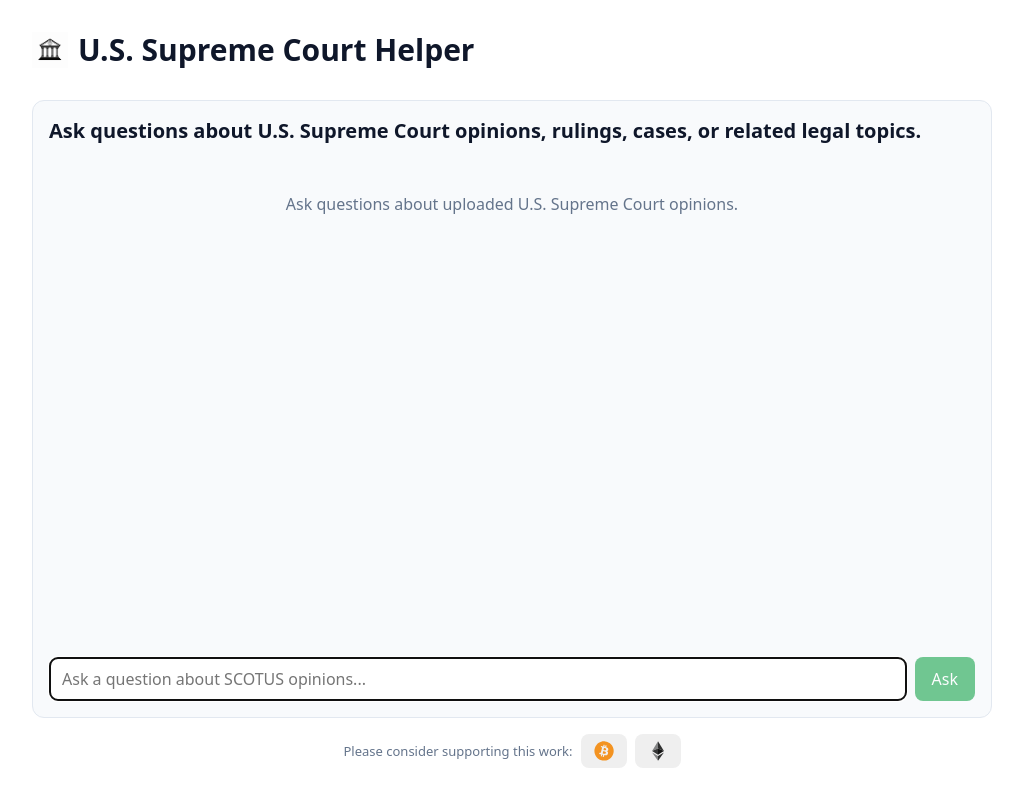
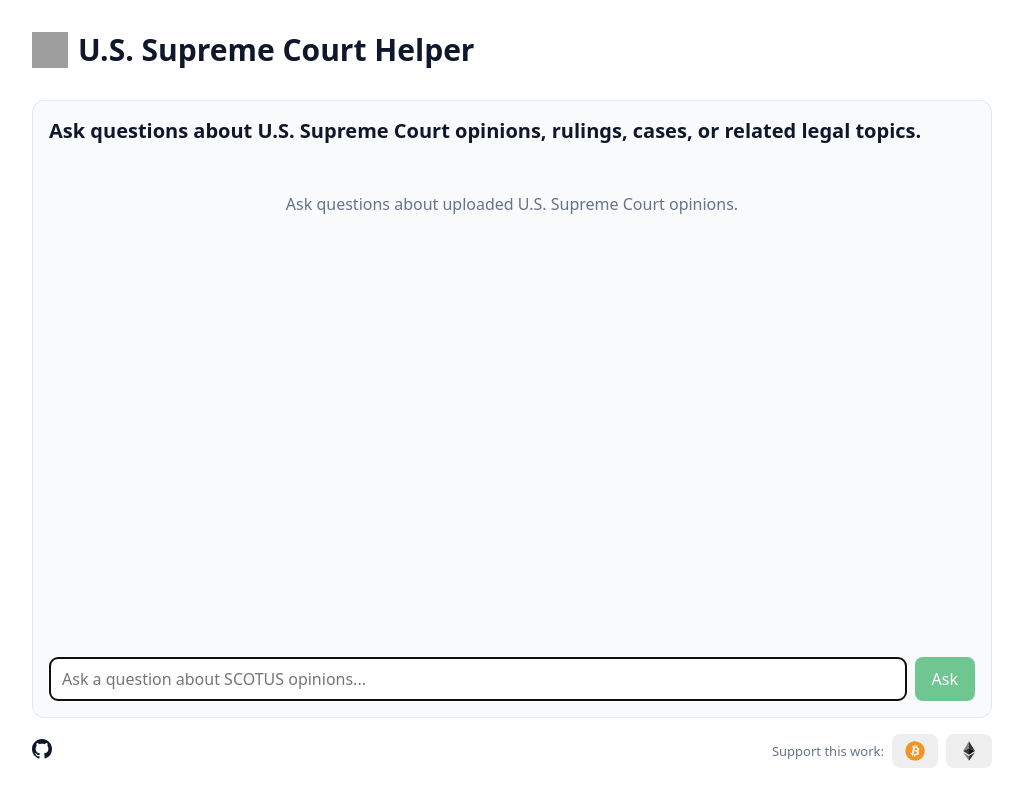
Before and after one commit to Isaac-DeFrain/scotus-helper, a Next.js app: page / in a window 1280 px wide. Shown: the whole page, without its empty margins (128-1151 px from the left). Built offline with nearby package versions, Linux system fonts and the light colour scheme; grey boxes are pictures that could not be loaded.

Commit message:
feat(page): add github link in footer

```diff
--- a/app/DonateButtons.tsx
+++ b/app/DonateButtons.tsx
@@ -36,9 +36,7 @@
 
   return (
     <div className={styles.donateBar}>
-      <span className={styles.donateLabel}>
-        Please consider supporting this work:
-      </span>
+      <span className={styles.donateLabel}>Support this work:</span>
       {button("btc", BTC_ADDRESS)}
       {button("eth", ETH_ADDRESS)}
     </div>
--- a/app/page.module.css
+++ b/app/page.module.css
@@ -270,12 +270,17 @@
 	border-color: var(--green);
 }
 
+.footerBar {
+	display: flex;
+	align-items: center;
+	justify-content: space-between;
+	margin-top: 1rem;
+}
+
 .donateBar {
 	display: flex;
 	align-items: center;
 	gap: 0.5rem;
-	margin-top: 1rem;
-	justify-content: center;
 }
 
 .donateLabel {
@@ -289,4 +294,5 @@
 	display: inline-flex;
 	align-items: center;
 	justify-content: center;
+	text-decoration: none;
 }
--- a/app/page.tsx
+++ b/app/page.tsx
@@ -15,6 +15,8 @@
 import styles from "./page.module.css";
 import type { Source } from "@/src/libs/chat";
 import { base64JsonToSources } from "@/src/libs/utils";
+
+const GITHUB_REPO_URL = "https://github.com/Isaac-DeFrain/scotus-helper";
 
 type ChatMessage = {
   id: string;
@@ -236,7 +238,18 @@
           </button>
         </form>
       </div>
-      <DonateButtons />
+      <div className={styles.footerBar}>
+        <a
+          href={GITHUB_REPO_URL}
+          target="_blank"
+          rel="noopener noreferrer"
+          className={styles.githubLink}
+          aria-label="View source on GitHub"
+        >
+          <Image src="/github.svg" alt="" width={20} height={20} />
+        </a>
+        <DonateButtons />
+      </div>
     </div>
   );
 }
```
Also changed, not shown: public/github.svg (added), public/icon.png (deleted).
